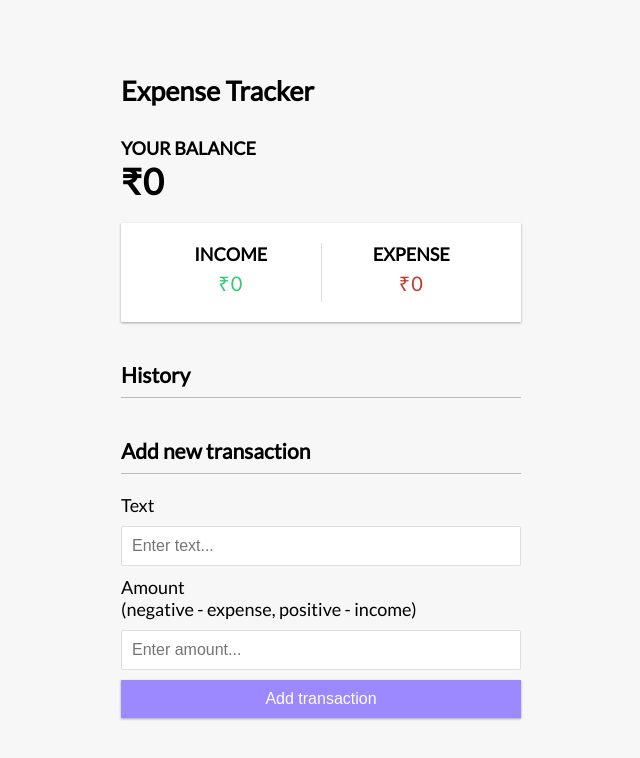
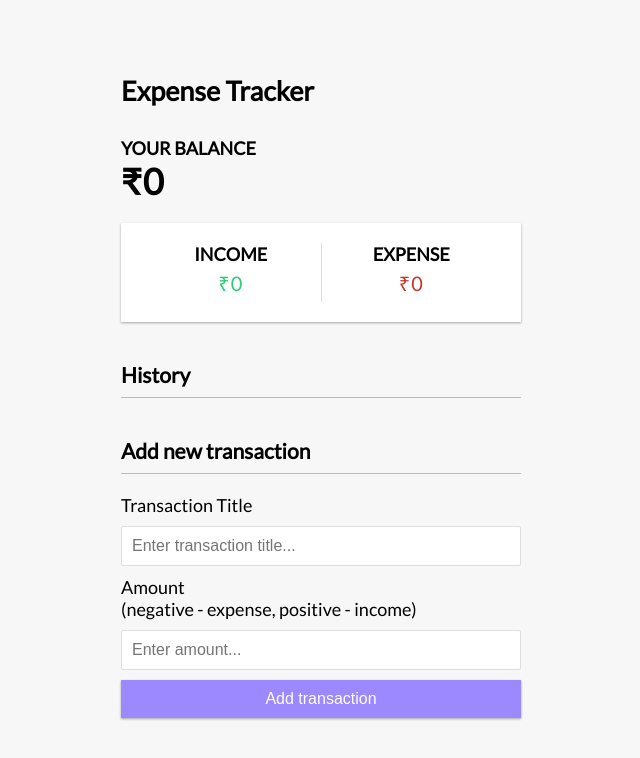
Before and after one commit to nimit007/expenseTracker, a Vue app: page / in a window 1280 px wide. Shown: the top 758 px of the page, without its empty margins (319-959 px from the left). Built offline with nearby package versions, Linux system fonts and the light colour scheme.

Commit message:
minor change

```diff
--- a/src/components/AddTransaction.vue
+++ b/src/components/AddTransaction.vue
@@ -2,8 +2,8 @@
     <h3>Add new transaction</h3>
     <form id="form" @submit.prevent="onSubmit">
       <div class="form-control">
-        <label for="text">Text</label>
-        <input type="text" id="text" placeholder="Enter text..." v-model="text" />
+        <label for="text">Transaction Title</label>
+        <input type="text" id="text" placeholder="Enter transaction title..." v-model="text" />
       </div>
       <div class="form-control">
         <label for="amount"
```
